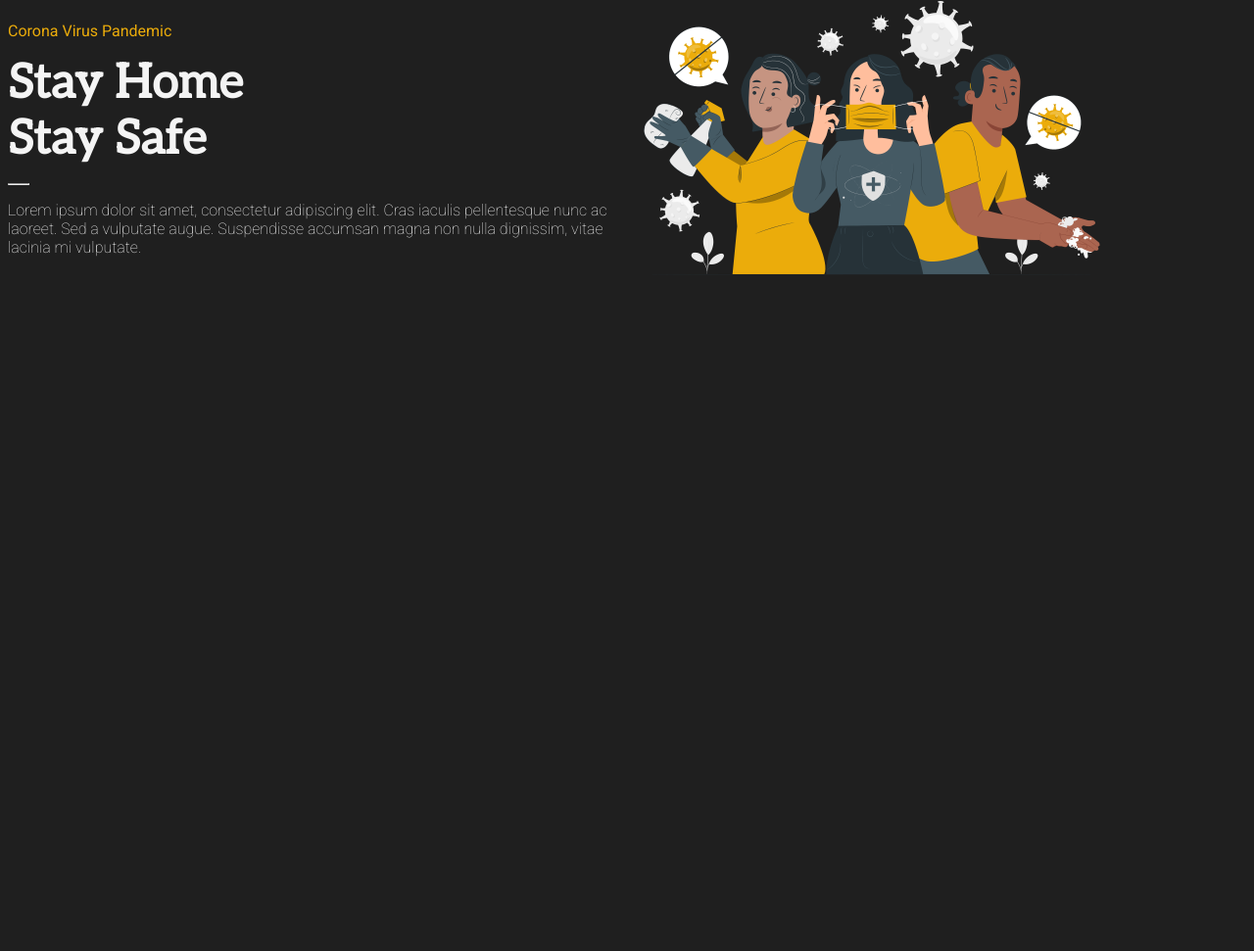
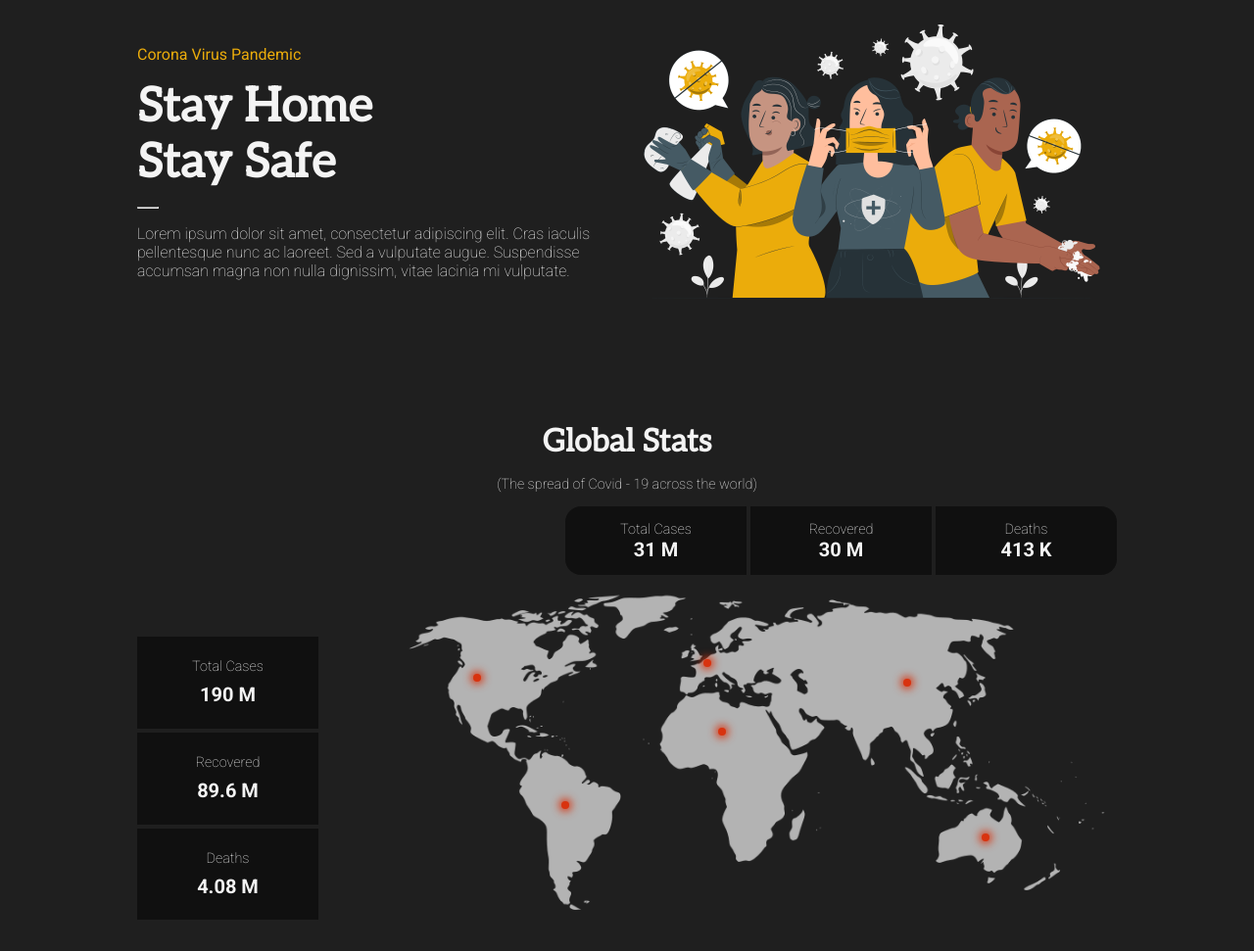
Before and after one commit to danascript/awareness-app, a plain HTML site: page index.html in a window 1280 px wide. Shown: the part 146-1117 px from the top of the page at 98% size. Before the commit the page ends 800 px from the top, so only its background shows below. Drawn offline with Linux system fonts and the light colour scheme.

Commit message:
add global stats section

```diff
--- a/index.html
+++ b/index.html
@@ -7,7 +7,7 @@
 
         <link rel="preconnect" href="https://fonts.googleapis.com">
         <link rel="preconnect" href="https://fonts.gstatic.com" crossorigin>
-        <link href="https://fonts.googleapis.com/css2?family=Aleo&family=Roboto:wght@100;400&display=swap" rel="stylesheet">
+        <link href="https://fonts.googleapis.com/css2?family=Aleo&family=Roboto:wght@100;400;700&display=swap" rel="stylesheet">
         <link rel="stylesheet" href="style.css">
         <title>Awareness App</title>
     </head>
@@ -39,5 +39,87 @@
 
             <img src="./assets/hero.png" alt="">
         </header>
+
+        <div class="stats-title">
+            <h2>
+                Global Stats
+            </h2>
+            <p>(The spread of Covid - 19 across the world)</p>
+        </div>
+
+        <main class="stats">
+            <div class="stats-region">
+                <div>
+                    <p>
+                        Total Cases
+                        <br />
+                        <span>
+                            31 M
+                        </span>
+                    </p>
+                </div>
+                <div>
+                    <p>
+                        Recovered
+                        <br />
+                        <span>
+                            30 M
+                        </span>
+                    </p>
+                </div>
+                <div>
+                    <p>
+                        Deaths
+                        <br />
+                        <span>
+                            413 K
+                        </span>
+                    </p>
+                </div>
+            </div>
+
+            <div class="stats-global">
+                <div>
+                    <p>
+                        Total Cases
+                        <span>
+                            190 M
+                        </span>
+                    </p>
+                </div>
+                <div>
+                    <p>
+                        Recovered
+                        <span>
+                            89.6 M
+                        </span>
+                    </p>
+                </div>
+                <div>
+                    <p>
+                        Deaths
+                        <span>
+                            4.08 M
+                        </span>
+                    </p>
+                </div>
+            </div>
+
+            <div class="stats-map">
+                <div>
+                    <img src="./assets/map.png" alt="">
+
+                    <div class="dots">
+                        <div class="dot"></div>
+                        <div class="dot"></div>
+                        <div class="dot"></div>
+                        <div class="dot"></div>
+                        <div class="dot"></div>
+                        <div class="dot"></div>
+                    </div>
+                </div>
+            </div>
+
+        </main>
     </body>
 </html>
--- a/style.css
+++ b/style.css
@@ -2,6 +2,7 @@
     --text-main: #F4F4F4;
     --text-secondary: #575756;
     --background-color: #1F1F1F;
+    --background-color-secondary: #101010;
     --accent-color-main: #D8330F;
     --accent-color-secondary: #EBAC0B;
 }
@@ -11,6 +12,8 @@ body {
     color: var(--text-main);
     background-color: var(--background-color);
     font-family: 'Roboto', sans-serif;
+    margin: 2rem auto;
+    max-width: 1000px;
 }
 
 a {
@@ -81,3 +84,134 @@ header hr {
 .description {
     font-weight: 100;
 }
+
+.stats {
+    display: grid;
+    grid-template-areas: 'global region'
+                         'global map';
+}
+
+.stats-title {
+    text-align: center;
+}
+
+.stats-title h2 {
+    font-family: 'Aleo', serif;
+    font-size: 2rem;
+    margin: 1rem 0;
+}
+
+.stats-title p {
+    font-weight: 100;
+    font-size: 0.9rem;
+}
+
+.stats-region {
+    grid-area: region;
+    justify-self: end;
+    display: flex;
+    margin-bottom: 1rem;
+}
+.stats-region > div {
+    text-align: center;
+    width: 185px;
+    background-color: var(--background-color-secondary);
+    margin-right: 0.25rem;
+}
+
+.stats-region > div:first-child {
+    border-top-left-radius: 1rem;
+    border-bottom-left-radius: 1rem;
+}
+
+.stats-region > div:last-child {
+    border-top-right-radius: 1rem;
+    border-bottom-right-radius: 1rem;
+    margin-right: 0;
+}
+
+.stats-region p,
+.stats-global p {
+    font-size: 0.9rem;
+    font-weight: 100;
+}
+.stats-region span,
+.stats-global span {
+    font-weight: 700;
+    font-size: 1.25rem;
+}
+
+.stats-global {
+    grid-area: global;
+    align-self: end;
+}
+
+.stats-global > div {
+    text-align: center;
+    width: 185px;
+    background-color: var(--background-color-secondary);
+    padding: 0.5rem 0;
+    margin-top: 0.25rem;
+}
+
+.stats-global span {
+    display: block;
+    padding-top: 0.5rem;
+}
+
+.stats-map {
+    grid-area: map;
+}
+.stats-map > div {
+    display: flex;
+    justify-content: flex-end;
+    position: relative;
+}
+
+.stats-map img {
+    max-width: 90%;
+}
+
+.dot {
+    border-radius: 50%;
+    background-color: var(--accent-color-main);
+    height: 0.5rem;
+    width: 0.5rem;
+    box-shadow: 0 0 0.5rem 0.15rem var(--accent-color-main);
+}
+
+.dots .dot:nth-child(1) {
+    position: absolute;
+    top: 85px;
+    left: 150px;
+}
+
+.dots .dot:nth-child(2) {
+    position: absolute;
+    top: 215px;
+    left: 240px;
+}
+
+.dots .dot:nth-child(3) {
+    position: absolute;
+    top: 140px;
+    left: 400px;
+}
+
+.dots .dot:nth-child(4) {
+    position: absolute;
+    top: 70px;
+    left: 385px;
+}
+
+.dots .dot:nth-child(5) {
+    position: absolute;
+    top: 90px;
+    right: 210px;
+}
+
+.dots .dot:nth-child(6) {
+    position: absolute;
+    bottom: 80px;
+    right: 130px;
+}
```
Also changed, not shown: assets/map.png (added).
